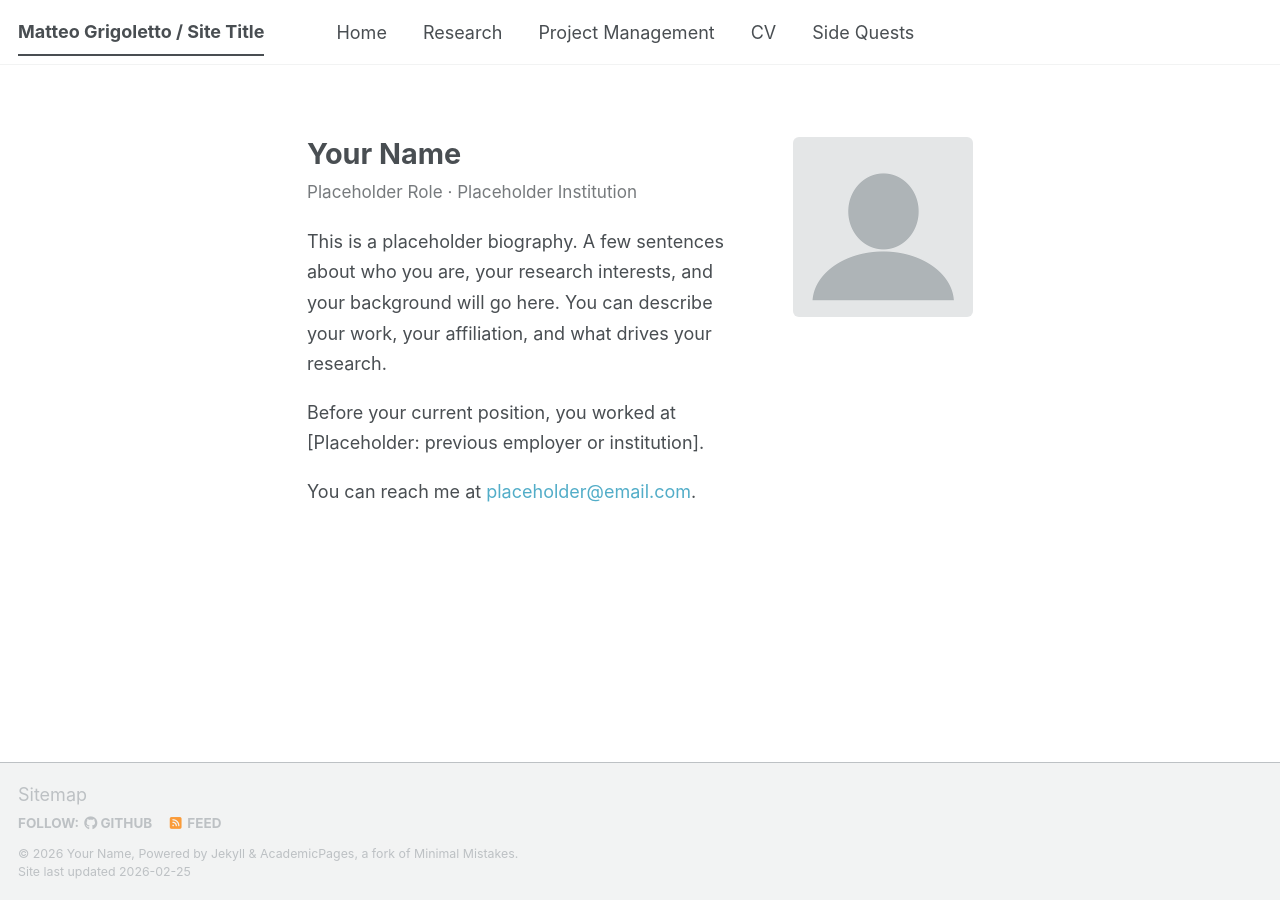
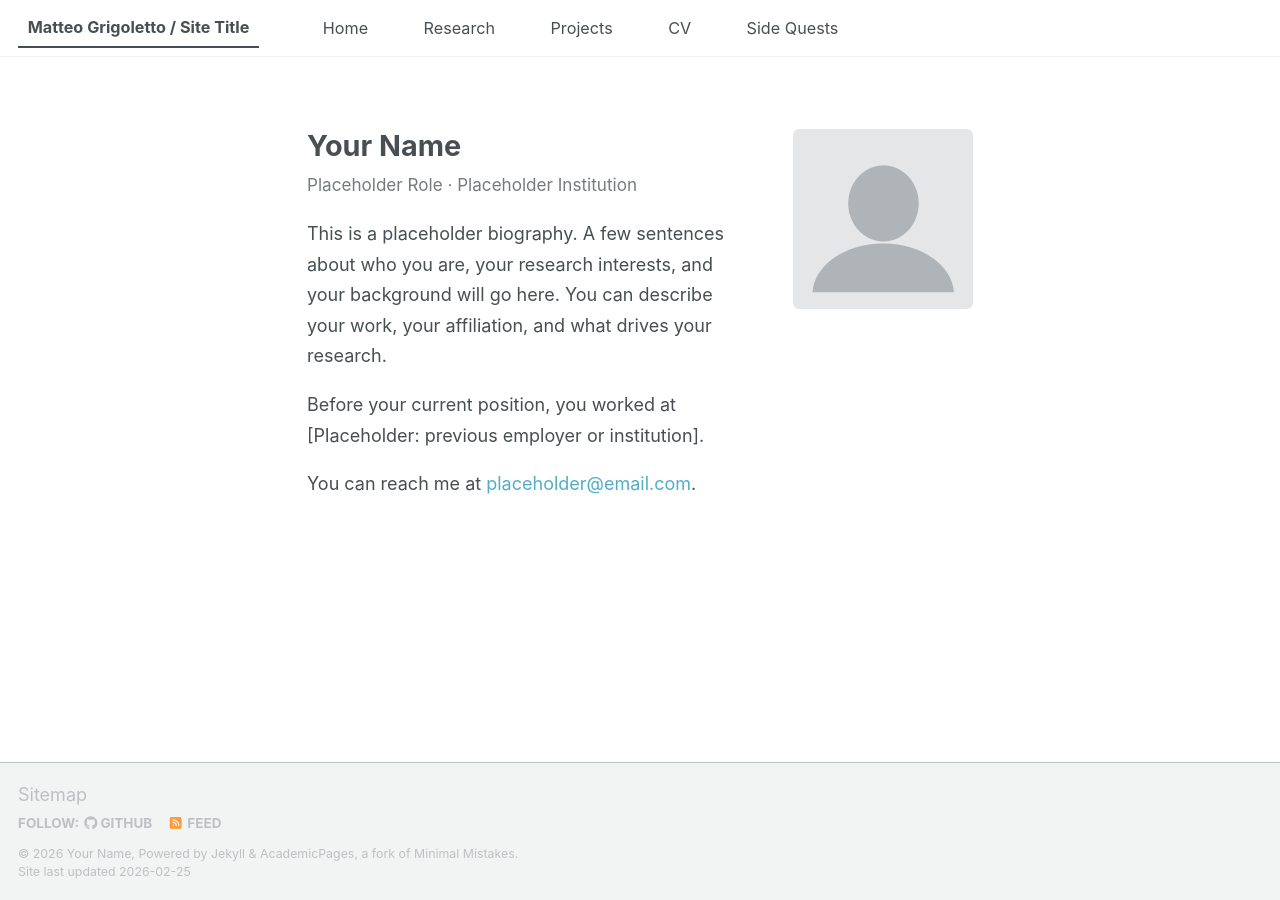
Before and after one commit to matteo-g/matteo-g.github.io, a Jekyll site: the page built from _pages/about.md, in a window 1280 px wide. Built offline with Jekyll 4.4.1, drawn with Linux system fonts in a browser that asks for light colours; a script bundle is joined from its source files by our own code; library files that are not in the unit come from our copies.

Commit message:
change to light mode

```diff
--- a/_data/navigation.yml
+++ b/_data/navigation.yml
@@ -5,7 +5,7 @@
   - title: "Research"
     url: /research/
 
-  - title: "Project Management"
+  - title: "Projects"
     url: /project-management/
 
   - title: "CV"
--- a/_includes/head/custom.html
+++ b/_includes/head/custom.html
@@ -1,6 +1,9 @@
 {% include base_path %}
 
 <!-- start custom head snippets -->
+
+<!-- Force light mode regardless of OS/browser preference -->
+<script>localStorage.setItem('theme', 'light');</script>
 
 <!-- Support for Academicons -->
 <link rel="stylesheet" href="{{ base_path }}/assets/css/academicons.css"/>
--- a/_sass/layout/_minimal.scss
+++ b/_sass/layout/_minimal.scss
@@ -1,6 +1,16 @@
 /* ==========================================================================
    Minimal layout — used for Home, Research, Project Management, Side Quests
    ========================================================================== */
+
+/* Tighten masthead nav so all items fit on one line */
+.masthead__menu-item--lg {
+  padding-right: 1em;
+}
+
+.greedy-nav .visible-links a {
+  font-size: 0.9em;
+  padding: 0.4em 0.6em;
+}
 
 #minimal-main {
   max-width: 720px;
```
Also changed, not shown: _pages/sitemap.md (+2 -1 lines).
